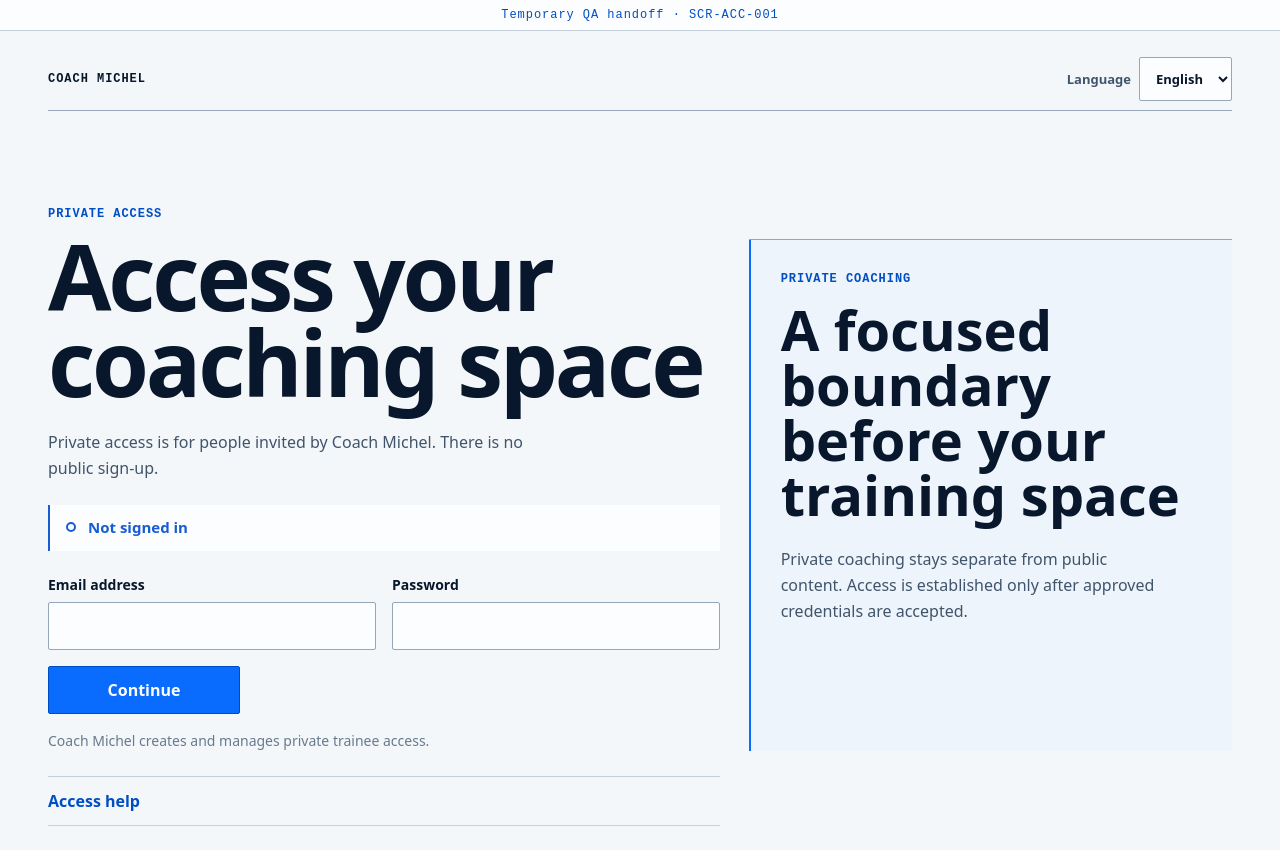
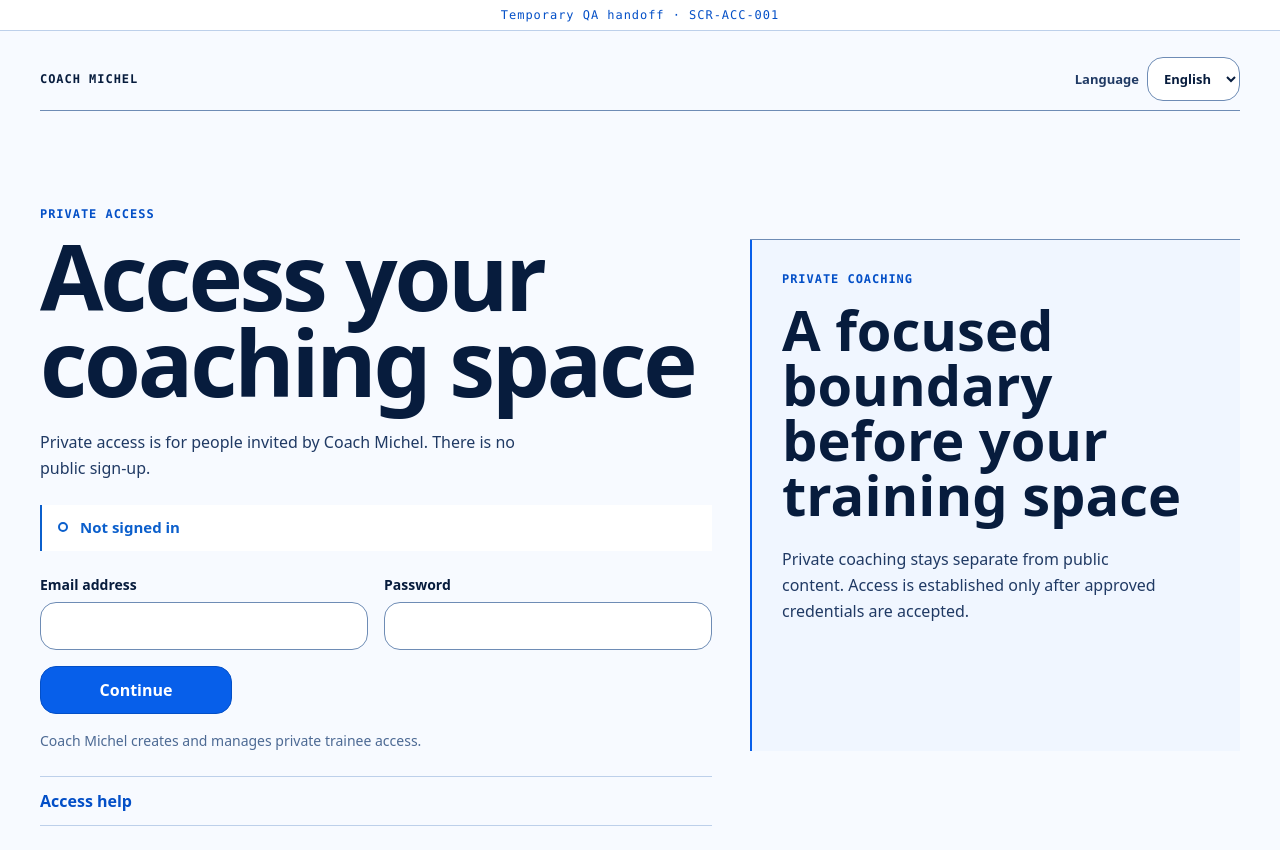
Before and after one commit to tatiana-nazz/coach-michel-website-2, a Next.js app: page / in a window 1280 px wide. Shown: the top 850 px of the page. Built offline with nearby package versions, Linux system fonts and the light colour scheme.

Commit message:
style: establish luminous visual foundation

```diff
--- a/src/app/globals.css
+++ b/src/app/globals.css
@@ -5,18 +5,55 @@
 }
 
 html {
-  background: var(--cmh-canvas);
+  min-block-size: 100%;
+  background-color: var(--cmh-canvas);
+  background-image: var(--cmh-gradient-canvas-luminous);
   color: var(--cmh-ink-primary);
   font-family: var(--cmh-font-ui);
 }
 
 body {
+  min-block-size: 100vh;
   margin: 0;
-  min-height: 100vh;
-  background: var(--cmh-canvas);
+  background-color: var(--cmh-canvas);
+  background-image: var(--cmh-gradient-canvas-luminous);
+  background-attachment: fixed;
 }
 
 :focus-visible {
-  outline: var(--cmh-focus-width) solid var(--cmh-blue-focus);
-  outline-offset: var(--cmh-focus-offset);
+  outline: 2px solid #034fc7;
+  outline-offset: 2px;
 }
+
+html[data-p5-motion='settled'] {
+  scroll-behavior: auto;
+}
+
+html[data-p5-motion='settled'] *,
+html[data-p5-motion='settled'] *::before,
+html[data-p5-motion='settled'] *::after {
+  animation-delay: 0ms !important;
+  animation-duration: 0ms !important;
+  animation-iteration-count: 1 !important;
+  transition-delay: 0ms !important;
+  transition-duration: 0ms !important;
+  transform: none !important;
+}
+
+@media (prefers-reduced-motion: reduce) {
+  html {
+    scroll-behavior: auto;
+  }
+
+  *,
+  *::before,
+  *::after {
+    scroll-behavior: auto !important;
+    animation-delay: 0ms !important;
+    animation-duration: 50ms !important;
+    animation-iteration-count: 1 !important;
+    transition-delay: 0ms !important;
+    transition-duration: 50ms !important;
+    transform: none !important;
+  }
+}
--- a/src/design-system/tokens.css
+++ b/src/design-system/tokens.css
@@ -1,73 +1,151 @@
 :root {
   color-scheme: light;
 
-  /* Governed luminous mobile-luxury foundation. */
-  --cmh-canvas: #f4f7fa;
-  --cmh-paper: #fcfdfe;
-  --cmh-surface-ice: #edf4fb;
-  --cmh-surface-mineral: #e8eef4;
-  --cmh-ink-primary: #08172b;
-  --cmh-ink-secondary: #40546b;
-  --cmh-ink-muted: #687a8e;
-  --cmh-rule: #c6d1dc;
-  --cmh-rule-strong: #95a7b9;
+  /* App Builder v1.2 accepted luminous-luxury foundation. */
+  --cmh-canvas: #f7faff;
+  --cmh-canvas-alt: #eff5ff;
+  --cmh-paper: #ffffff;
+  --cmh-surface-ice: #f0f6ff;
+  --cmh-surface-mineral: #eff5ff;
 
-  --cmh-blue-core: #096cff;
-  --cmh-blue-strong: #004ec4;
-  --cmh-blue-light: #dcebff;
-  --cmh-blue-node: #49a6ff;
-  --cmh-blue-focus: #005fcc;
+  --cmh-ink-primary: #071c3d;
+  --cmh-ink-secondary: #203a64;
+  --cmh-ink-muted: #4d6a94;
 
-  --cmh-state-danger: #a63a32;
-  --cmh-state-information: #175cd3;
-  --cmh-state-success: #0a7452;
+  --cmh-border-accessible: #6e8cb5;
+  --cmh-border-soft-decorative: #bdd0ea;
+  --cmh-rule: var(--cmh-border-soft-decorative);
+  --cmh-rule-strong: var(--cmh-border-accessible);
+
+  --cmh-blue-core: #075fea;
+  --cmh-blue-primary: #075fea;
+  --cmh-blue-strong: #034fc7;
+  --cmh-blue-focus: #034fc7;
+  --cmh-blue-cyan-decorative: #4bc3ff;
+  --cmh-blue-node: #2f9cf4;
+  --cmh-blue-light: #eaf3ff;
+
+  --cmh-navy-panel: #071f49;
+  --cmh-navy-panel-2: #0a2a5c;
+  --cmh-navy-text: #ffffff;
+  --cmh-navy-text-secondary: #c8d9f4;
+
+  --cmh-state-danger: #b42318;
+  --cmh-state-information: #0b5fcc;
+  --cmh-state-success: #0f6b50;
+  --cmh-state-warning: #8a4b00;
+  --cmh-state-warning-surface: #fff8e8;
   --cmh-state-uncertain: #6e5b7b;
-  --cmh-state-warning: #8a5a00;
 
   --cmh-border-width: 1px;
+  --cmh-interactive-border-width: 1px;
+  --cmh-active-border-width: 1.5px;
   --cmh-accent-rule-width: 2px;
   --cmh-focus-width: 2px;
   --cmh-focus-offset: 2px;
+
+  --cmh-glass-soft: rgba(255, 255, 255, 0.72);
+  --cmh-glass-standard: rgba(255, 255, 255, 0.82);
+  --cmh-glass-strong: rgba(255, 255, 255, 0.94);
+  --cmh-glass-dark: rgba(7, 31, 73, 0.92);
+  --cmh-glass-blur-mobile: 12px;
+  --cmh-glass-blur-desktop: 16px;
+
+  --cmh-gradient-blue-action: linear-gradient(135deg, #075fea 0%, #0a83ff 100%);
+  --cmh-gradient-canvas-luminous: linear-gradient(
+    160deg,
+    #ffffff 0%,
+    #f7faff 35%,
+    #eaf3ff 100%
+  );
+  --cmh-gradient-hero-ice: radial-gradient(
+      circle at 75% 30%,
+      rgba(75, 195, 255, 0.18),
+      transparent 34%
+    ),
+    linear-gradient(160deg, #ffffff, #edf5ff);
+  --cmh-gradient-navy-data: linear-gradient(145deg, #071f49 0%, #0a326a 70%, #0b4c8c 100%);
+
+  --cmh-shadow-card: 0 12px 34px rgba(25, 72, 140, 0.1);
+  --cmh-shadow-elevated: 0 20px 50px rgba(18, 63, 130, 0.16);
+  --cmh-shadow-blue-glow: 0 0 28px rgba(7, 95, 234, 0.18);
+  --cmh-shadow-button-glow: 0 10px 26px rgba(7, 95, 234, 0.26);
+
+  --cmh-radius-control: 16px;
+  --cmh-radius-card: 20px;
+  --cmh-radius-panel: 24px;
+  --cmh-radius-hero: 28px;
+  --cmh-radius-sheet: 28px;
+  --cmh-radius-pill: 999px;
+
+  /* Compatibility aliases for existing screen CSS. */
   --cmh-radius-0: 0;
-  --cmh-radius-2: 2px;
-  --cmh-radius-4: 4px;
-  --cmh-radius-media: 8px;
+  --cmh-radius-2: var(--cmh-radius-control);
+  --cmh-radius-4: var(--cmh-radius-card);
+  --cmh-radius-media: var(--cmh-radius-panel);
 
-  --cmh-space-1: 0.25rem;
-  --cmh-space-2: 0.5rem;
-  --cmh-space-3: 0.75rem;
-  --cmh-space-4: 1rem;
-  --cmh-space-6: 1.5rem;
-  --cmh-space-8: 2rem;
+  --cmh-space-1: 4px;
+  --cmh-space-2: 8px;
+  --cmh-space-3: 12px;
+  --cmh-space-4: 16px;
+  --cmh-space-5: 20px;
+  --cmh-space-6: 24px;
+  --cmh-space-8: 32px;
+  --cmh-space-10: 40px;
+  --cmh-space-12: 48px;
+  --cmh-space-16: 64px;
+  --cmh-space-20: 80px;
+  --cmh-space-24: 96px;
 
   --cmh-grid-mobile-columns: 4;
-  --cmh-grid-mobile-gutter: 16px;
-  --cmh-grid-mobile-margin: 16px;
+  --cmh-grid-mobile-gutter: 14px;
+  --cmh-grid-mobile-margin: 20px;
+  --cmh-grid-mobile-375-gutter: 12px;
+  --cmh-grid-mobile-375-margin: 20px;
+  --cmh-grid-mobile-430-gutter: 16px;
+  --cmh-grid-mobile-430-margin: 24px;
   --cmh-grid-tablet-columns: 8;
   --cmh-grid-tablet-gutter: 20px;
-  --cmh-grid-tablet-margin: 28px;
+  --cmh-grid-tablet-margin: 32px;
   --cmh-grid-desktop-columns: 12;
   --cmh-grid-desktop-gutter: 24px;
-  --cmh-grid-desktop-margin-min: 48px;
-  --cmh-grid-desktop-max-content: 1320px;
+  --cmh-grid-desktop-margin-min: 40px;
+  --cmh-grid-desktop-margin-1440: 48px;
+  --cmh-grid-desktop-max-content: 1280px;
 
-  --cmh-font-ui: 'IBM Plex Sans', system-ui, sans-serif;
-  --cmh-font-display: 'IBM Plex Sans Condensed', 'IBM Plex Sans', system-ui, sans-serif;
-  --cmh-font-data: 'IBM Plex Mono', ui-monospace, monospace;
-  --cmh-font-arabic: 'IBM Plex Sans Arabic', 'Noto Sans Arabic', sans-serif;
+  --cmh-font-ui: ui-sans-serif, system-ui, -apple-system, BlinkMacSystemFont, 'Segoe UI', sans-serif;
+  --cmh-font-display: var(--cmh-font-ui);
+  --cmh-font-data: ui-monospace, SFMono-Regular, Menlo, Consolas, monospace;
+  --cmh-font-arabic: ui-sans-serif, system-ui, -apple-system, BlinkMacSystemFont, 'Segoe UI',
+    Tahoma, Arial, sans-serif;
+
+  --cmh-type-display-mobile-size: 42px;
+  --cmh-type-display-desktop-size: 64px;
+  --cmh-type-h1-mobile-size: 34px;
+  --cmh-type-h1-desktop-size: 48px;
+  --cmh-type-h2-size: 28px;
+  --cmh-type-h3-size: 20px;
+  --cmh-type-body-size: 16px;
+  --cmh-type-body-small-size: 14px;
+  --cmh-type-data-large-size: 32px;
+  --cmh-type-label-size: 12px;
+
+  --cmh-motion-instant: 0ms;
+  --cmh-motion-press: 90ms;
+  --cmh-motion-micro: 120ms;
+  --cmh-motion-route: 160ms;
+  --cmh-motion-standard: 220ms;
+  --cmh-motion-panel: 280ms;
+  --cmh-motion-card-enter: 300ms;
+  --cmh-motion-chart-draw: 600ms;
+  --cmh-motion-hero-trails: 900ms;
+  --cmh-motion-hero-total-budget: 1100ms;
+  --cmh-motion-stagger: 40ms;
+  --cmh-ease-standard: cubic-bezier(0.2, 0.8, 0.2, 1);
+  --cmh-ease-emphasis: cubic-bezier(0.16, 1, 0.3, 1);
+  --cmh-ease-linear-data: linear;
 }
 
 [dir='rtl'] {
   font-family: var(--cmh-font-arabic);
 }
-
-@media (prefers-reduced-motion: reduce) {
-  *,
-  *::before,
-  *::after {
-    scroll-behavior: auto !important;
-    animation-duration: 0.01ms !important;
-    animation-iteration-count: 1 !important;
-    transition-duration: 0.01ms !important;
-  }
-}
```
Also changed, not shown: 1 other file (tests, documents, lock files or other folders).
